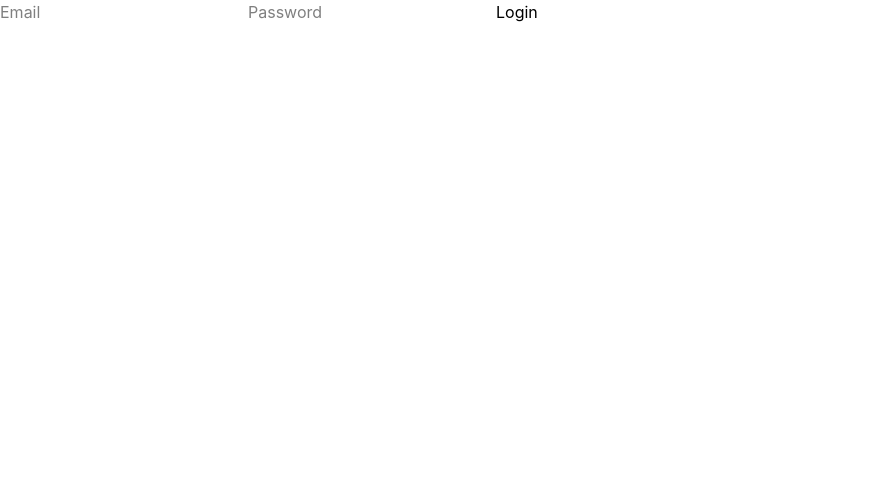
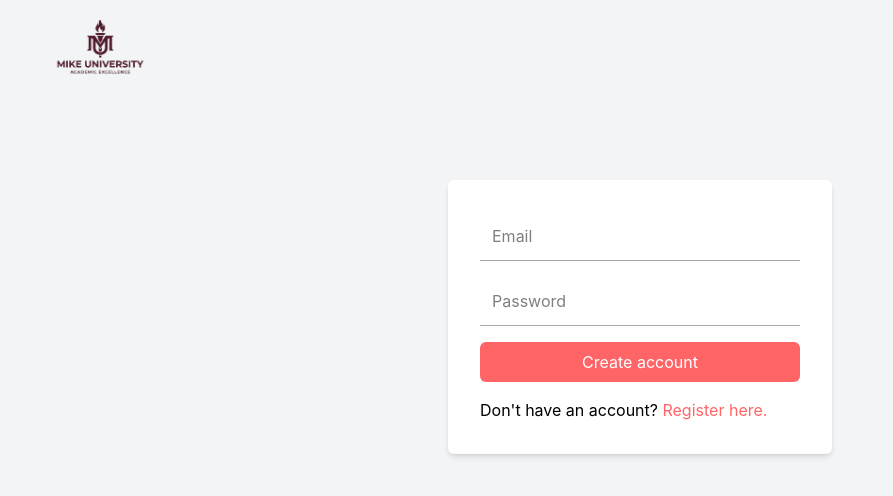
Before and after one commit to Miketryartd/Mike-University---Frontend, a React (Vite) app: page /Login in a window 1280 px wide. Shown: the top 496 px of the page, without its empty margins (0-893 px from the left). Built offline with nearby package versions, Linux system fonts and the light colour scheme; no server answers.

Commit message:
added login design

```diff
--- a/index.html
+++ b/index.html
@@ -4,7 +4,7 @@
     <meta charset="UTF-8" />
     <link rel="icon" type="image/svg+xml" href="/favicon.svg" />
     <meta name="viewport" content="width=device-width, initial-scale=1.0" />
-    <title>mikeuni</title>
+    <title>MU</title>
   </head>
   <body>
     <div id="root"></div>
--- a/src/pages/Login.tsx
+++ b/src/pages/Login.tsx
@@ -2,7 +2,8 @@ import { useState } from "react";
 import { useLogin } from "../hooks/useLogin";
 import type { User } from "../schemas/User";
 import { useNavigate } from "react-router-dom";
-
+import logo_2 from "../assets/images/logo_2.png";
+import { Link } from "react-router-dom";
 export default function Login(){
 
     const {login, loading, error } = useLogin();
@@ -16,7 +17,10 @@ export default function Login(){
          const fd: User = {email, password};
         const result = await login(fd);
         if (result){
+             setEmail("");
+            setPassword("");
             nav('/Dashboard', {replace: true});
+
         }
 
          return;
@@ -26,12 +30,23 @@ export default function Login(){
     }
     return (
         <>
-        <div>
-            <form method="POST" onSubmit={handleLogin}>
-                <input type="email" placeholder="Email" name="email" onChange={(e) => setEmail(e.target.value)} required></input>
-                <input type="password" name="password" required onChange={(e) => setPassword(e.target.value)} placeholder="Password"></input>
-                <button type="submit">Login</button>
+        <div className="min-h-screen bg-gray-100">
+            <div>
+                <img loading="lazy" className="p-5 h-25 w-50 object-cover rounded-md" src={logo_2}></img>
+            </div>
+
+           <div className="mt-20 flex items-center justify-center bg-gray-100">
+
+             <form className="flex flex-col gap-4 bg-white p-8 w-96 rounded-md shadow-md" method="POST" onSubmit={handleLogin}>
+
+
+                <input className="border-b border-t-none border-slate-800/40 outline-none text-black p-3" type="email" placeholder="Email" name="email" required onChange={(e) => setEmail(e.target.value)}></input>
+                <input className="border-b border-t-none border-slate-800/40 outline-none text-black p-3" type="password" placeholder="Password" name="password"  onChange={(e) => setPassword(e.target.value)}required></input>
+                <button className="bg-red-400 text-white hover:bg-red-600 rounded-md cursor-pointer p-2" type="submit">Create account</button>
+                <p>Don't have an account? <Link className="hover:underline text-red-400 hover:text-red-600" to="/Login">Register here.</Link></p>
             </form>
+           </div>
+
         </div>
         </>
     )
--- a/src/pages/Register.tsx
+++ b/src/pages/Register.tsx
@@ -13,7 +13,11 @@ export default function Register(){
         e.preventDefault();
         try{
           const fd: User = {name, email, password};
+           setName("");
+          setEmail("");
+          setPassword("");
           await register(fd);
+
           return fd;
         } catch (err){
             console.error(err);
@@ -34,7 +38,7 @@ export default function Register(){
                 <input className="border-b border-t-none border-slate-800/40 outline-none text-black p-3" type="email" placeholder="Email" name="email" required onChange={(e) => setEmail(e.target.value)}></input>
                 <input className="border-b border-t-none border-slate-800/40 outline-none text-black p-3" type="password" placeholder="Password" name="password"  onChange={(e) => setPassword(e.target.value)}required></input>
                 <button className="bg-red-400 text-white hover:bg-red-600 rounded-md cursor-pointer p-2" type="submit">Create account</button>
-                <p>Already have an account? <Link className="hover:underline text-red-400 hover:text-red-600" to="/Login">Login here</Link></p>
+                <p>Already have an account? <Link className="hover:underline text-red-400 hover:text-red-600" to="/Register">Login here.</Link></p>
             </form>
            </div>
 
```
